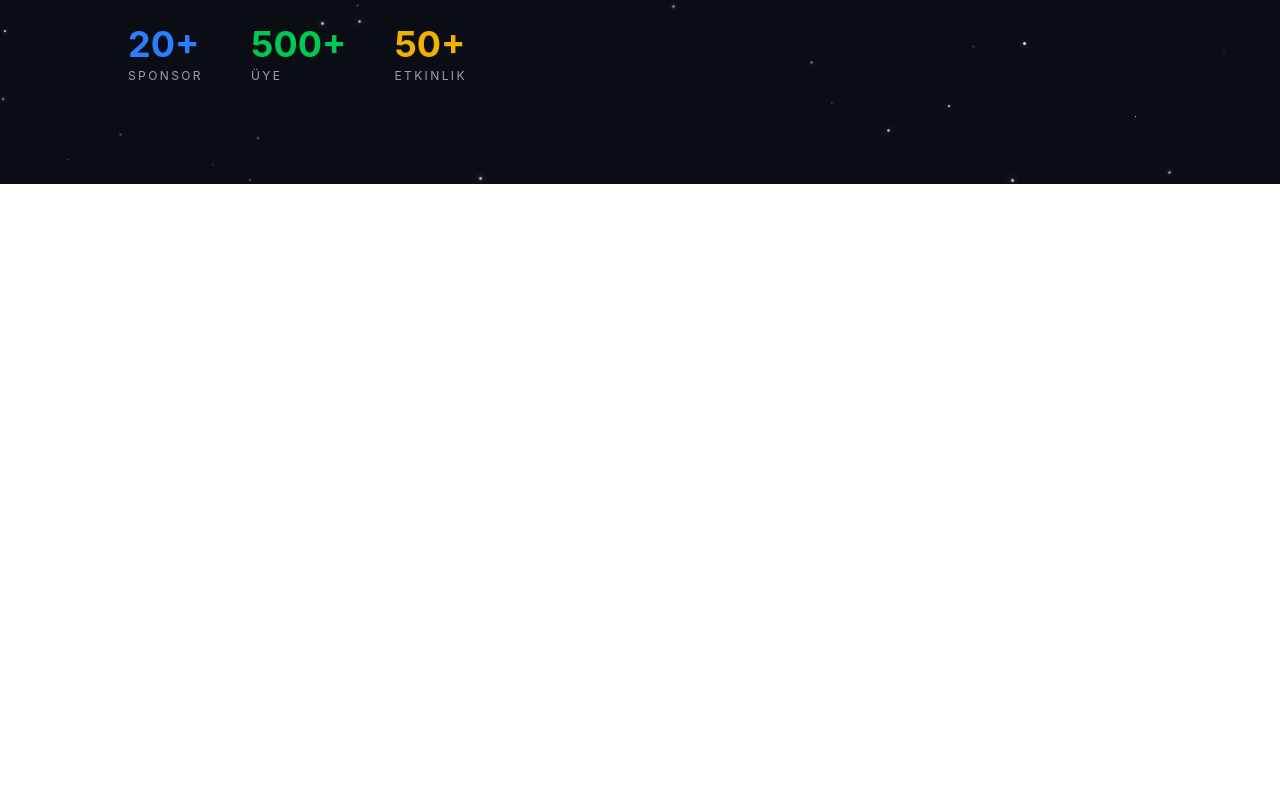
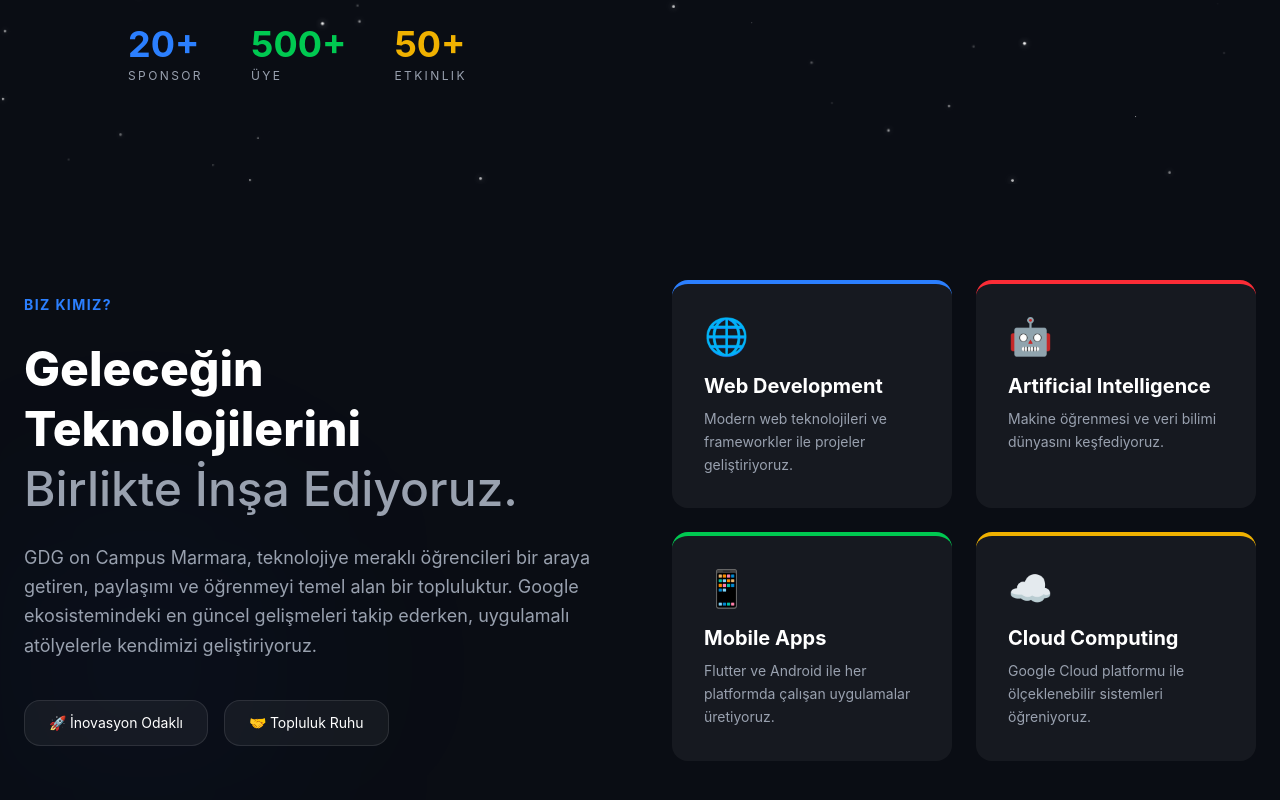
Before and after one commit to GDGonCampusMarmara/official-website, a React (Vite) app: page / in a window 1280 px wide. Shown: the part 616-1416 px from the top of the page. Before the commit the page ends 800 px from the top, so only its background shows below. Built offline with nearby package versions, Linux system fonts and the light colour scheme.

Commit message:
style:create simple first draft for about section

```diff
--- a/src/App.jsx
+++ b/src/App.jsx
@@ -1,11 +1,13 @@
 import Header from "./components/header";
 import Hero from "./sections/hero";
+import About from "./sections/about";
 function App() {
   return (
     <>
       <div className="min-h-screen bg-slate-900">
         <Header />
         <Hero />
+        <About />
       </div>
     </>
   );
--- a/src/components/header.jsx
+++ b/src/components/header.jsx
@@ -1,4 +1,21 @@
+import { useState, useEffect } from "react";
+
 const Header = () => {
+  const [isScrolled, setIsScrolled] = useState(false);
+
+  useEffect(() => {
+    const handleScroll = () => {
+      if (window.scrollY > 50) {
+        setIsScrolled(true);
+      } else {
+        setIsScrolled(false);
+      }
+    };
+
+    window.addEventListener("scroll", handleScroll);
+    return () => window.removeEventListener("scroll", handleScroll);
+  }, []);
+
   const menuItems = [
     { name: "Anasayfa", href: "#hero" },
     { name: "Hakkımızda", href: "#about" },
@@ -8,8 +25,14 @@ const Header = () => {
   ];
 
   return (
-    <header className="fixed top-0 left-0 w-full z-50 bg-transparent transition-all duration-300">
-      <div className="container mx-auto px-6 h-24 flex items-center justify-between">
+    <header
+      className={`fixed top-0 left-0 w-full z-50 transition-all duration-300 ${
+        isScrolled
+          ? "bg-[#0a0d14]/80 backdrop-blur-md border-b border-white/10 h-20"
+          : "bg-transparent h-24"
+      }`}
+    >
+      <div className="container mx-auto px-6 h-full flex items-center justify-between">
         <a
           href="/"
           className="flex items-center gap-2"
@@ -18,7 +41,9 @@ const Header = () => {
           <img
             src="/logo.svg"
             alt="GDG Logo"
-            className="h-24 w-auto object-contain"
+            className={`transition-all duration-300 object-contain ${
+              isScrolled ? "h-16" : "h-24"
+            }`}
           />
         </a>
 
--- /dev/null
+++ b/src/sections/about.jsx
@@ -0,0 +1,91 @@
+const About = () => {
+  const focusAreas = [
+    {
+      title: "Web Development",
+      description:
+        "Modern web teknolojileri ve frameworkler ile projeler geliştiriyoruz.",
+      color: "border-blue-500",
+      icon: "🌐",
+    },
+    {
+      title: "Artificial Intelligence",
+      description: "Makine öğrenmesi ve veri bilimi dünyasını keşfediyoruz.",
+      color: "border-red-500",
+      icon: "🤖",
+    },
+    {
+      title: "Mobile Apps",
+      description:
+        "Flutter ve Android ile her platformda çalışan uygulamalar üretiyoruz.",
+      color: "border-green-500",
+      icon: "📱",
+    },
+    {
+      title: "Cloud Computing",
+      description:
+        "Google Cloud platformu ile ölçeklenebilir sistemleri öğreniyoruz.",
+      color: "border-yellow-500",
+      icon: "☁️",
+    },
+  ];
+
+  return (
+    <section id="about" className="py-24 bg-[#0a0d14] relative overflow-hidden">
+      {/* Hafif bir arka plan parlaması */}
+      <div className="absolute top-1/2 left-0 w-72 h-72 bg-blue-600/5 rounded-full blur-[120px]"></div>
+
+      <div className="container mx-auto px-6 relative z-10">
+        <div className="grid lg:grid-cols-2 gap-16 items-center">
+          {/* Sol Taraf: Metin İçeriği */}
+          <div className="flex flex-col gap-6 text-left">
+            <h2 className="text-blue-500 font-bold tracking-widest uppercase text-sm">
+              Biz Kimiz?
+            </h2>
+            <h3 className="text-4xl md:text-5xl font-extrabold text-white leading-tight">
+              Geleceğin Teknolojilerini <br />
+              <span className="text-gray-400 font-medium">
+                Birlikte İnşa Ediyoruz.
+              </span>
+            </h3>
+            <p className="text-gray-400 text-lg leading-relaxed max-w-xl">
+              GDG on Campus Marmara, teknolojiye meraklı öğrencileri bir araya
+              getiren, paylaşımı ve öğrenmeyi temel alan bir topluluktur. Google
+              ekosistemindeki en güncel gelişmeleri takip ederken, uygulamalı
+              atölyelerle kendimizi geliştiriyoruz.
+            </p>
+            <div className="flex gap-4 mt-4">
+              <div className="px-6 py-3 bg-white/5 border border-white/10 rounded-2xl text-white text-sm">
+                🚀 İnovasyon Odaklı
+              </div>
+              <div className="px-6 py-3 bg-white/5 border border-white/10 rounded-2xl text-white text-sm">
+                🤝 Topluluk Ruhu
+              </div>
+            </div>
+          </div>
+
+          {/* Sağ Taraf: Odak Alanları Kartları */}
+          <div className="grid sm:grid-cols-2 gap-6">
+            {focusAreas.map((area, index) => (
+              <div
+                key={index}
+                className={`p-8 bg-white/5 border-t-4 ${area.color} rounded-2xl hover:bg-white/10 transition-all duration-300 transform hover:-translate-y-2 group`}
+              >
+                <div className="text-4xl mb-4 group-hover:scale-110 transition-transform">
+                  {area.icon}
+                </div>
+                <h4 className="text-xl font-bold text-white mb-2">
+                  {area.title}
+                </h4>
+                <p className="text-gray-400 text-sm leading-relaxed">
+                  {area.description}
+                </p>
+              </div>
+            ))}
+          </div>
+        </div>
+      </div>
+    </section>
+  );
+};
+
+export default About;
```
